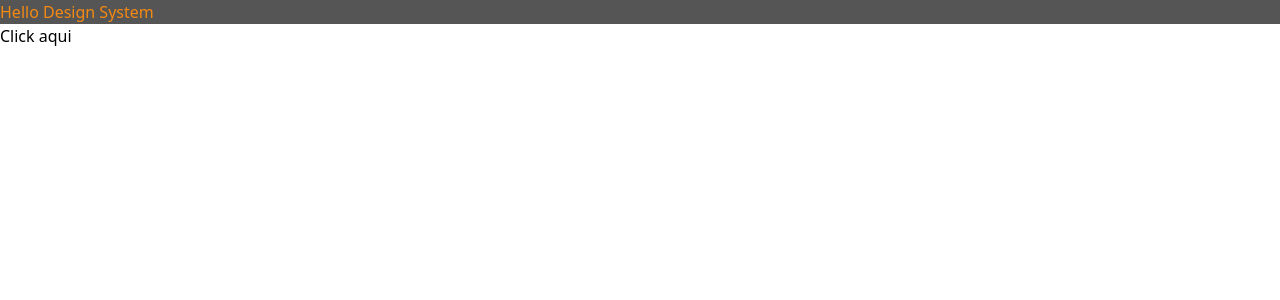
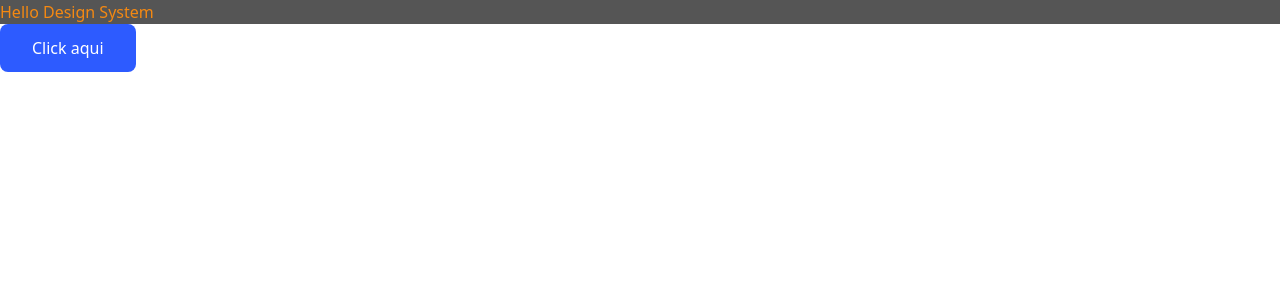
Before and after one commit to msbzz/alfabit-design-system, a Next.js app: page / in a window 1280 px wide. Shown: the top 300 px of the page. Built offline with nearby package versions, Linux system fonts and the light colour scheme.

Commit message:
compondo o component button

```diff
--- a/src/app/components/Button.tsx
+++ b/src/app/components/Button.tsx
@@ -4,7 +4,13 @@ type ButtonProps={
 
 
 const Button =({children,className}:ButtonProps) =>{
- return <button  className={`${className}`}>
+ return <button  className={`bg-[#2D5BFF]
+    rounded-[8px]
+    px-[32px]
+    py-[12px]
+    text-white
+    border-spacing-0
+] ${className}`}>
     {children}
     </button>
 }
```
